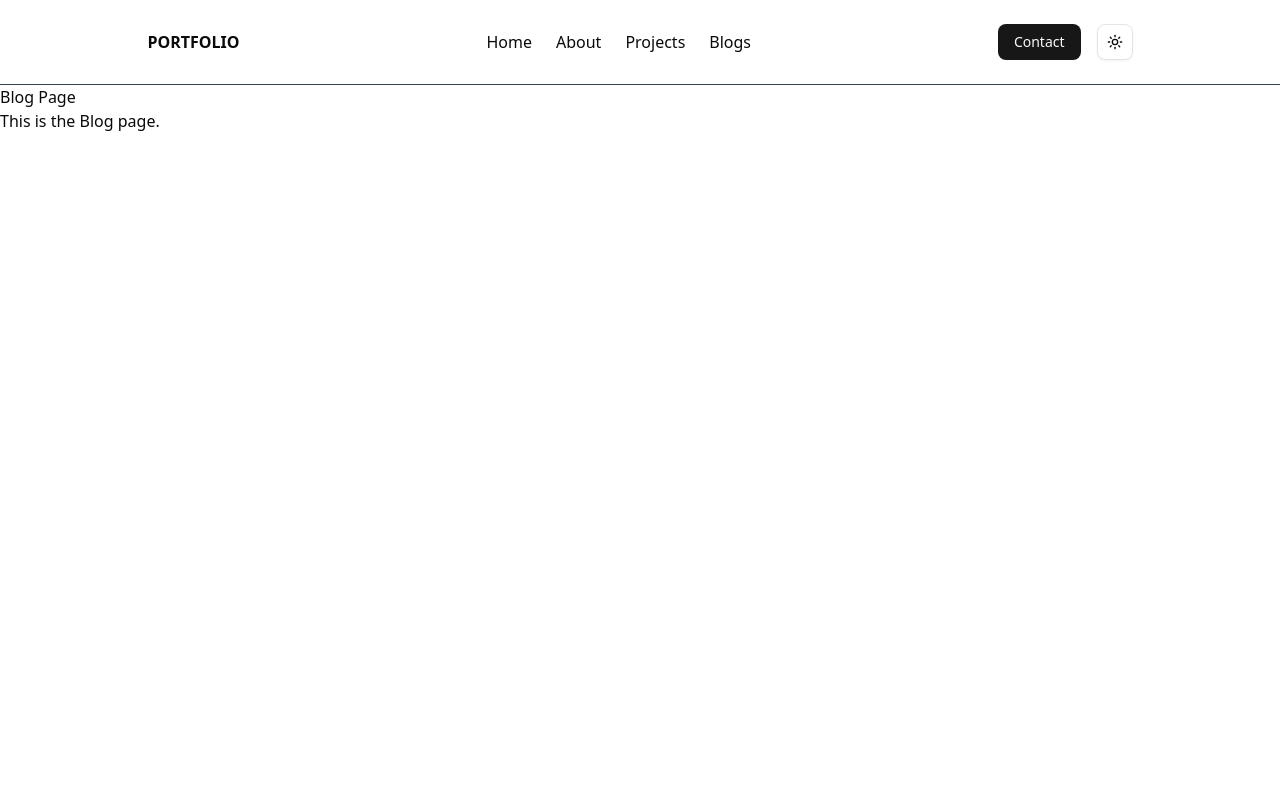
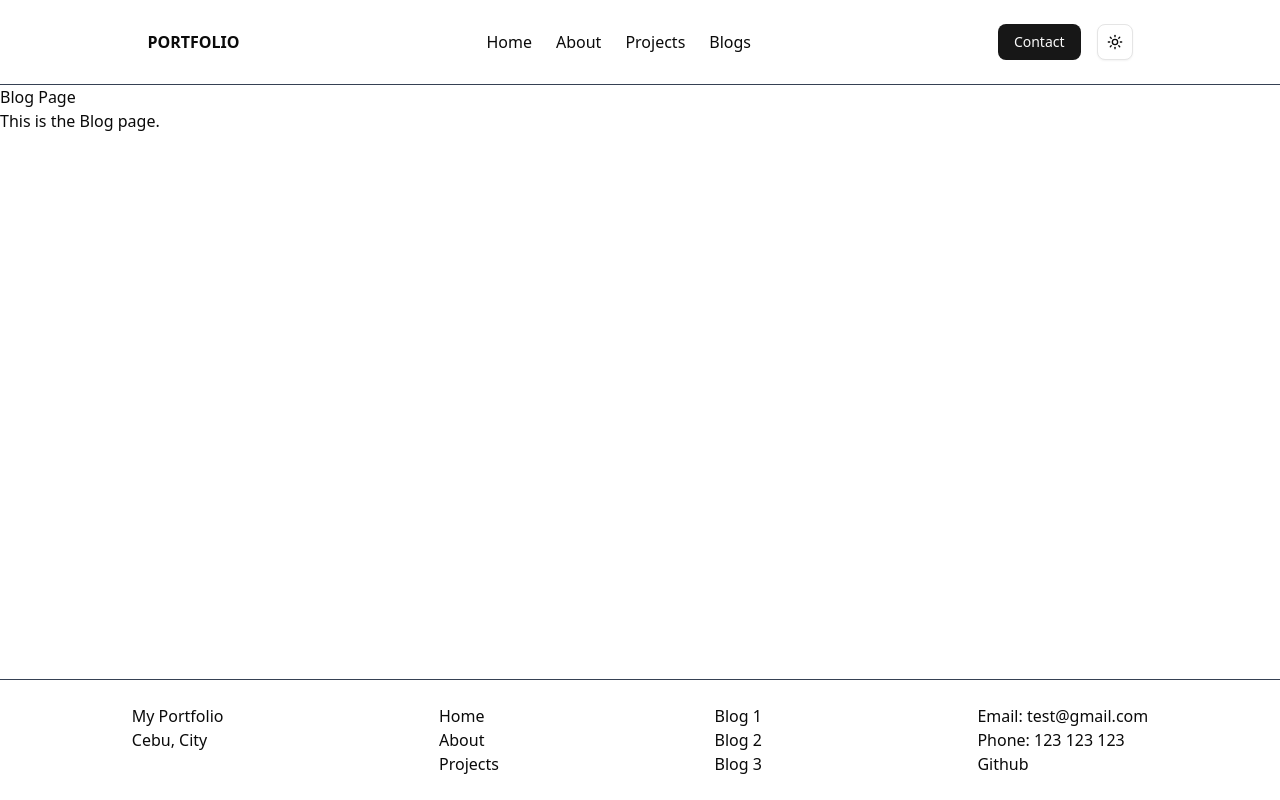
Before and after one commit to Unpayedme/portfolio-iitract2, a Next.js app: page /blog in a window 1280 px wide. Built offline with nearby package versions, Linux system fonts and the light colour scheme.

Commit message:
added footer

```diff
--- a/app/(guess)/layout.tsx
+++ b/app/(guess)/layout.tsx
@@ -1,4 +1,5 @@
 import { Header } from "@/components/common/Header";
+import { Footer } from "@/components/common/Footer";
 
 export default function RootLayout({
   children,
@@ -6,11 +7,12 @@
   children: React.ReactNode;
 }>) {
   return (
-    <div>
+    <div className="flex h-screen flex-col">
         <Header />
-        <main>
+        <main className="flex-1">
           {children}
         </main>
+        <Footer />
     </div>
   );
 }
--- /dev/null
+++ b/components/common/Footer.tsx
@@ -0,0 +1,37 @@
+import Link from "next/link";
+
+export function Footer(){
+    return (
+        <div className="border-t border-gray-700 p-6">
+            <div className="container m-auto flex justify-around">
+                <div>
+                    <ul>
+                        <li>My Portfolio</li>
+                        <li>Cebu, City</li>
+                    </ul>
+                </div>
+                 <div>
+                    <ul>
+                        <li><Link href="/">Home</Link></li>
+                        <li><Link href="/about">About</Link></li>
+                        <li><Link href="/projects">Projects</Link></li>
+                    </ul>
+                </div>
+                 <div>
+                    <ul>
+                        <li><Link href="/">Blog 1</Link></li>
+                        <li><Link href="/about">Blog 2</Link></li>
+                        <li><Link href="/projects">Blog 3</Link></li>
+                    </ul>
+                </div>
+                <div>
+                    <ul>
+                        <li>Email: test@gmail.com</li>
+                        <li>Phone: 123 123 123</li>
+                        <li>Github</li>
+                    </ul>
+                </div>
+            </div>
+        </div>
+    );
+}
```
